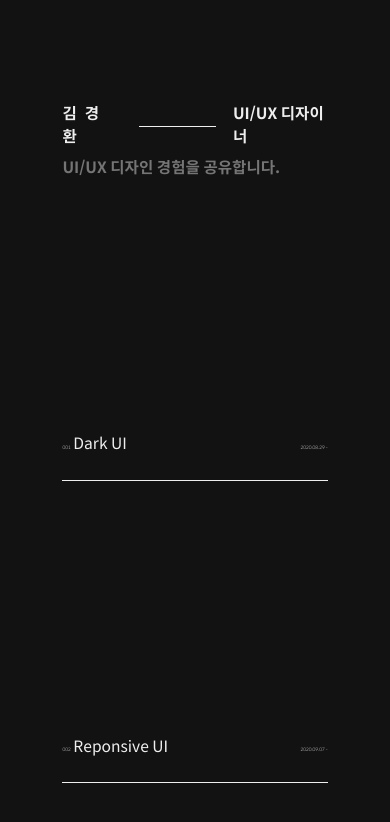
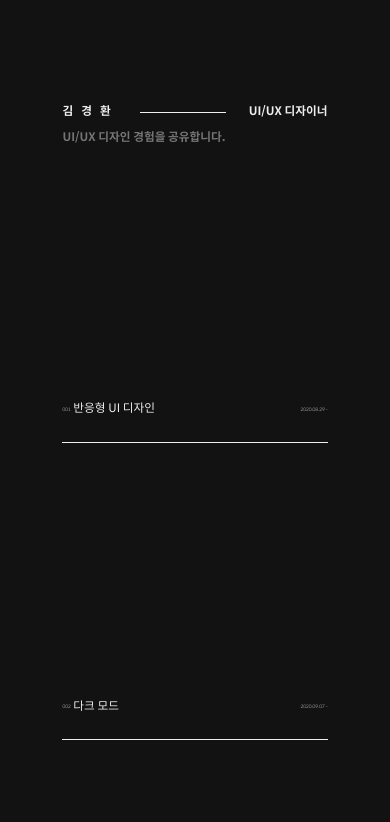
Before and after one commit to dalgudot/share-design, a Next.js app: page / in a window 390 px wide. Shown: the top 822 px of the page. Built offline with nearby package versions, Linux system fonts and the light colour scheme.

Commit message:
media quary

```diff
--- /dev/null
+++ b/src/pages/_document.js
@@ -0,0 +1,22 @@
+import Document, { Html, Head, Main, NextScript } from "next/document";
+
+class MyDocument extends Document {
+  static async getInitialProps(ctx) {
+    const initialProps = await Document.getInitialProps(ctx);
+    return { ...initialProps };
+  }
+
+  render() {
+    return (
+      <Html lang="ko">
+        <Head />
+        <body>
+          <Main />
+          <NextScript />
+        </body>
+      </Html>
+    );
+  }
+}
+
+export default MyDocument;
--- a/src/pages/index.js
+++ b/src/pages/index.js
@@ -16,9 +16,9 @@ const Home = () => {
         <h1>UI/UX 디자이너</h1>
       </IntroText>
       <h1 className={styles.share__text}>UI/UX 디자인 경험을 공유합니다.</h1>
-      <Subject order="001" title="Dark UI" date="2020.08.29 -" />
       {/* 문자열만 "~"로 표기. 나머지는 {~} */}
-      <Subject order="002" title="Reponsive UI" date="2020.09.07 -" />
+      <Subject order="001" title="반응형 UI 디자인" date="2020.08.29 -" />
+      <Subject order="002" title="다크 모드" date="2020.09.07 -" />
       <Footer />
     </>
   );
--- a/src/styles/globals.css
+++ b/src/styles/globals.css
@@ -27,6 +27,24 @@ h1 {
   font-size: 4vw;
   margin: 0;
   padding: 0;
+}
+
+@media all and (max-width: 768px) {
+  h1 {
+    font-size: 3.5vw;
+  }
+}
+
+@media all and (max-width: 450px) {
+  h1 {
+    font-size: 3.3vw;
+  }
+}
+
+@media all and (max-width: 414px) {
+  h1 {
+    font-size: 3vw;
+  }
 }
 
 /* S of Spoqa Han Sans */
```
